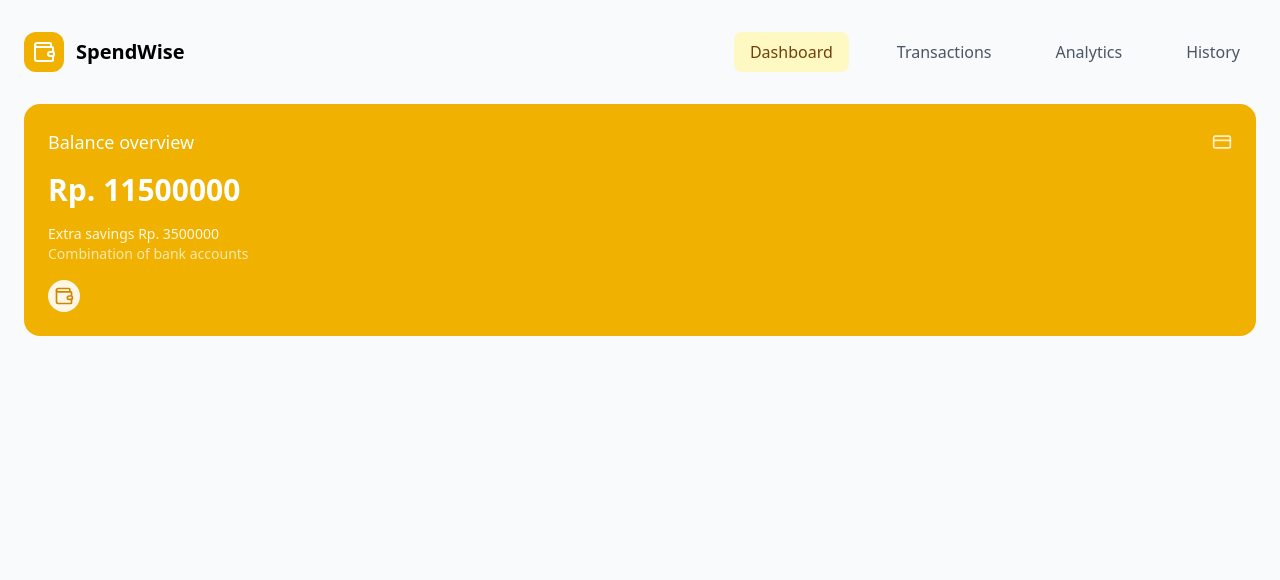
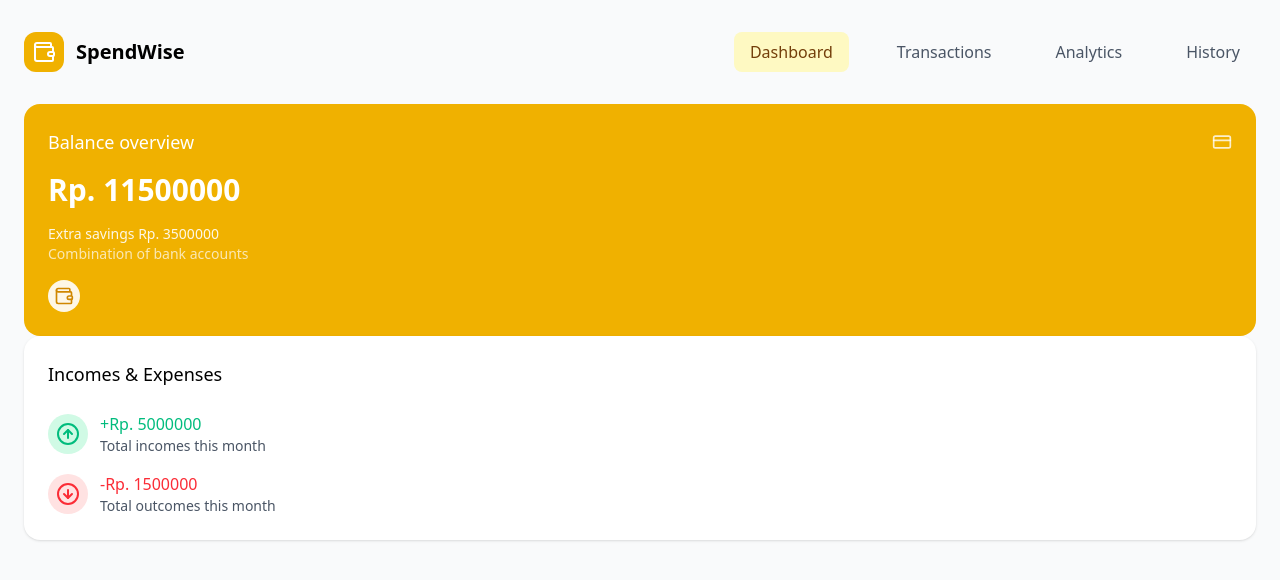
Before and after one commit to kiptr/SpendWise, a React (Vite) app: page / in a window 1280 px wide. Shown: the top 580 px of the page. Built offline with nearby package versions, Linux system fonts and the light colour scheme.

Commit message:
feat: integrate IncomeExpenses into dashboard page

```diff
--- a/src/pages/Dashboard.tsx
+++ b/src/pages/Dashboard.tsx
@@ -1,6 +1,12 @@
 import React from "react";
 import { BalanceCard } from "../components/BalanceCard";
+import { IncomeExpenses } from "../components/IncomeExpenses";
 
 export function Dashboard() {
-  return <BalanceCard balance={11500000} savings={3500000} />;
+  return (
+    <div className="">
+      <BalanceCard balance={11500000} savings={3500000} />
+      <IncomeExpenses incomes={5000000} expenses={1500000} />
+    </div>
+  );
 }
```
